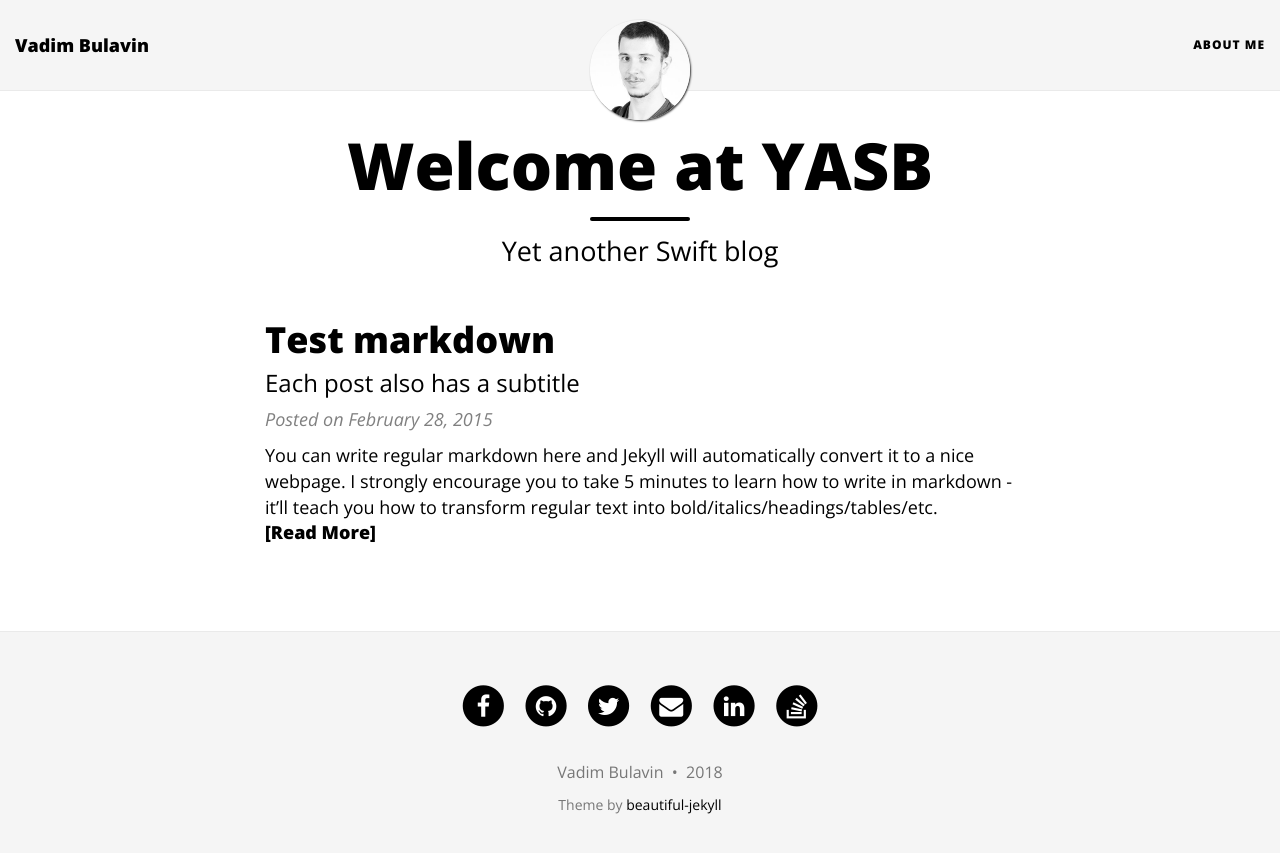
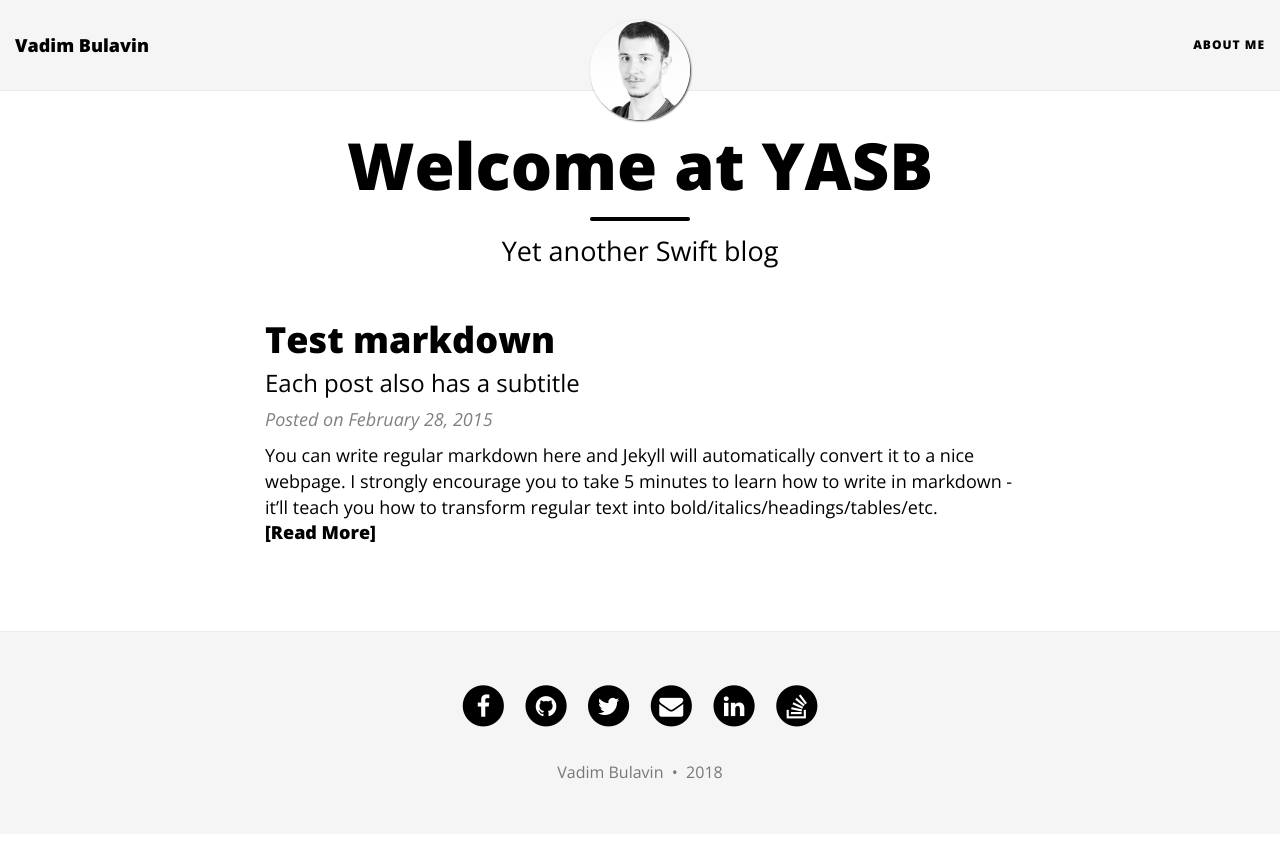
Before and after one commit to BergQuester/v8tr.github.io, a Jekyll site: the page built from index.html, in a window 1280 px wide. Shown: the top 853 px of the page. Built offline with Jekyll 4.4.1, drawn with Linux system fonts in a browser that asks for light colours; nearby versions of some CDN libraries; the list of posts is cut into pages by our own code.

Commit message:
Remove copyright from footer

```diff
--- a/_includes/footer.html
+++ b/_includes/footer.html
@@ -212,11 +212,6 @@
 		  <a href="{{ site.url }}">{{ site.url-pretty }}</a>
 		  {% endif %}
 	    </p>
-	        <!-- Please don't remove this, keep my open source work credited :) -->
-		<p class="theme-by text-muted">
-		  Theme by
-		  <a href="http://deanattali.com/beautiful-jekyll/">beautiful-jekyll</a>
-		</p>
       </div>
     </div>
   </div>
```
